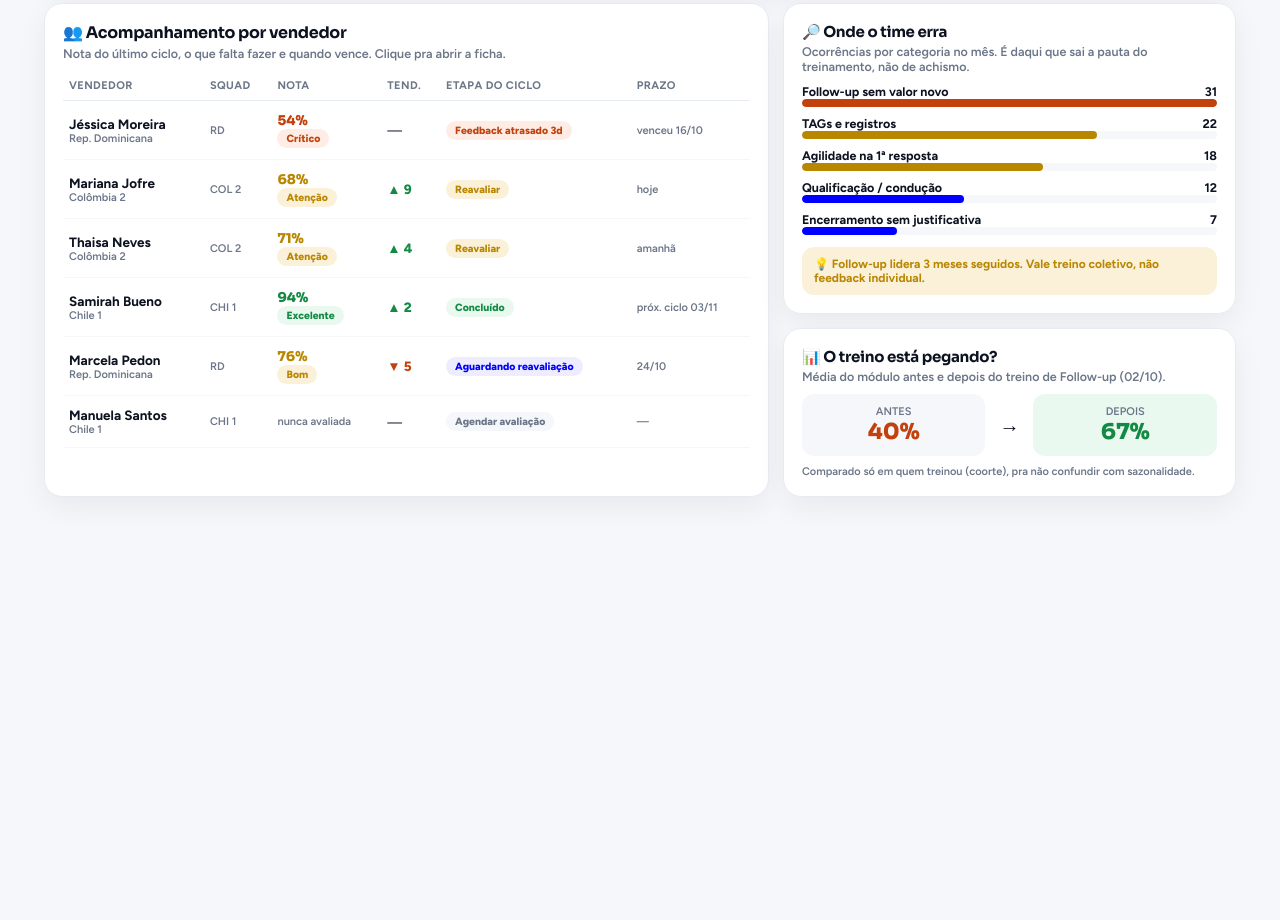
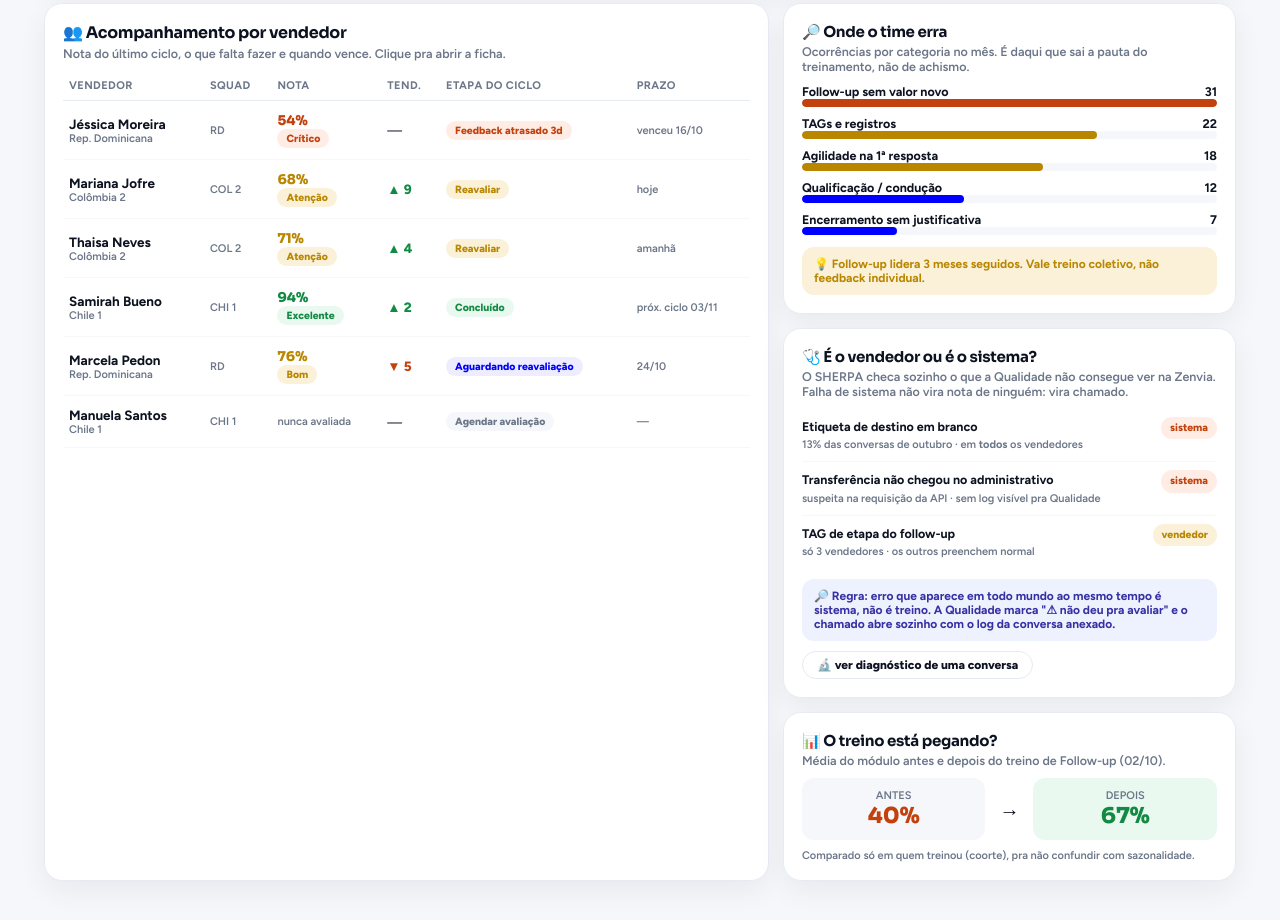
Before and after one commit to lucascarvalhochile-pixel/lc-propostas, a plain HTML site: page qualidade/index.html in a window 1280 px wide. Shown: the part 402-1322 px from the top of the page. Before the commit the page ends 969 px from the top, so only its background shows below. Drawn offline with Linux system fonts and the light colour scheme.

Commit message:
Qualidade: separa falha de sistema x falha do vendedor (achado da Bruna), opção 'não deu pra avaliar' e diagnóstico da conversa
Co-Authored-By: Claude Opus 5 <noreply@anthropic.com>

```diff
--- a/qualidade/index.html
+++ b/qualidade/index.html
@@ -66,6 +66,7 @@ td{padding:11px 6px;border-bottom:1px solid var(--papel)}
 .opt.on.p{background:var(--amarbg);border-color:#f0d79a;color:var(--amar)}
 .opt.on.n{background:#FFEDE5;border-color:#f6c3a9;color:var(--laranja)}
 .opt.on.na{background:var(--papel);color:var(--cinza)}
+.opt.on.sis{background:#EEF2FF;border-color:#b9c2f5;color:#3730a3}
 .modal{position:fixed;inset:0;background:rgba(0,8,32,.55);display:grid;place-items:center;z-index:99;padding:18px}
 .modal .box{background:#fff;border-radius:20px;padding:22px;max-width:620px;width:100%;max-height:86vh;overflow:auto;box-shadow:0 30px 70px rgba(0,0,10,.3)}
 input,select,textarea{font:inherit;border:1px solid var(--linha);border-radius:10px;padding:8px 11px;width:100%;background:#fff}
@@ -263,6 +264,24 @@ label{font-size:11.5px;font-weight:800;color:var(--cinza);text-transform:upperca
         </div>
 
         <div class="card">
+          <h2 style="font-size:15px">🩺 É o vendedor ou é o sistema?</h2>
+          <div class="hint" style="margin:3px 0 10px">O SHERPA checa sozinho o que a Qualidade não consegue ver na Zenvia. Falha de sistema não vira nota de ninguém: vira chamado.</div>
+          <div style="font-size:12.5px;line-height:1.55">
+            <div style="display:flex;justify-content:space-between;gap:8px;padding:8px 0;border-bottom:1px solid var(--papel)">
+              <span><b>Etiqueta de destino em branco</b><div class="mini">13% das conversas de outubro · em <b>todos</b> os vendedores</div></span>
+              <span class="tag t-cr" style="flex:none;height:fit-content">sistema</span></div>
+            <div style="display:flex;justify-content:space-between;gap:8px;padding:8px 0;border-bottom:1px solid var(--papel)">
+              <span><b>Transferência não chegou no administrativo</b><div class="mini">suspeita na requisição da API · sem log visível pra Qualidade</div></span>
+              <span class="tag t-cr" style="flex:none;height:fit-content">sistema</span></div>
+            <div style="display:flex;justify-content:space-between;gap:8px;padding:8px 0">
+              <span><b>TAG de etapa do follow-up</b><div class="mini">só 3 vendedores · os outros preenchem normal</div></span>
+              <span class="tag t-at" style="flex:none;height:fit-content">vendedor</span></div>
+          </div>
+          <div style="margin-top:11px;background:#EEF2FF;border-radius:12px;padding:10px 12px;font-size:12px;font-weight:700;color:#3730a3">
+            🔎 Regra: erro que aparece em todo mundo ao mesmo tempo é sistema, não é treino. A Qualidade marca "⚠ não deu pra avaliar" e o chamado abre sozinho com o log da conversa anexado.</div>
+          <button class="btn gho" style="margin-top:10px;padding:6px 14px;font-size:12px" onclick="alert('Abre o diagnóstico da conversa: foi transferida? pra quem? tem etiqueta? o que a API respondeu? É o que falta hoje pra Qualidade não depender de acesso à Zenvia.')">🔬 ver diagnóstico de uma conversa</button>
+        </div>
+        <div class="card">
           <h2 style="font-size:15px">📊 O treino está pegando?</h2>
           <div class="hint" style="margin:3px 0 10px">Média do módulo antes e depois do treino de Follow-up (02/10).</div>
           <div style="display:flex;gap:14px;text-align:center">
@@ -403,6 +422,9 @@ label{font-size:11.5px;font-weight:800;color:var(--cinza);text-transform:upperca
         <button class="btn gho" style="padding:4px 11px;font-size:11.5px">🎲 sortear de novo</button>
       </div>
       <div class="mini" style="margin-top:5px">O sistema sorteia misturando ganhas, perdidas e travadas. Perdida e travada ensinam mais, e ninguém escolhe a conversa que quer mostrar.</div>
+      <div style="margin-top:10px;background:#EEF2FF;border-radius:12px;padding:10px 12px;font-size:12px;font-weight:700;color:#3730a3">
+        ⚡ Os itens marcados como <b>automático</b> já vêm preenchidos do próprio SHERPA (tempo de resposta, toques do playbook, etiqueta, encerramento). A Qualidade só confere e comenta.
+        Se o dado não existe porque o sistema falhou, marque <b>⚠</b>: sai da nota do vendedor e abre chamado técnico.</div>
 
       <div id="form"></div>
 
@@ -459,7 +481,7 @@ const MOD=[
  {n:'Módulo 5 — Envio da reserva + nota pro pós',p:20,c1:75,c3:88,
   it:[['Enviou tudo que é obrigatório (voucher, horários, inclusos, documentos)',1],['Seguiu o formato padrão de envio',0],['Confirmou que o cliente recebeu e entendeu',0],['Registrou a nota pro pós com contexto',1],['Handoff claro pro pós-venda',0]]}
 ];
-const OP=[['A','Atende','a'],['P','Parcial','p'],['N','Não','n'],['—','N/A','na']];
+const OP=[['A','Atende','a'],['P','Parcial','p'],['N','Não atende','n'],['—','N/A','na'],['⚠','Não deu pra avaliar: falha de sistema (não entra na nota e abre chamado)','sis']];
 function montaForm(){
   const el=document.getElementById('form'); if(!el) return;
   el.innerHTML=MOD.map((m,mi)=>`<div style="margin-top:18px">
@@ -481,7 +503,7 @@ function recalc(){
   document.querySelectorAll('#form > div').forEach((bl,mi)=>{
     let p=0,n=0;
     bl.querySelectorAll('.crit').forEach(c=>{ const on=c.querySelector('.opt.on'); if(!on) return;
-      if(on.classList.contains('na')) return;
+      if(on.classList.contains('na')||on.classList.contains('sis')) return;
       n++; p+= on.classList.contains('a')?1: on.classList.contains('p')?.5:0; });
     const el=document.getElementById('m'+mi);
     if(n){ const pct=Math.round(p/n*100); el.textContent=pct+'%'; el.style.color=pct>=75?'#138a43':(pct>=60?'var(--amar)':'var(--laranja)');
```
